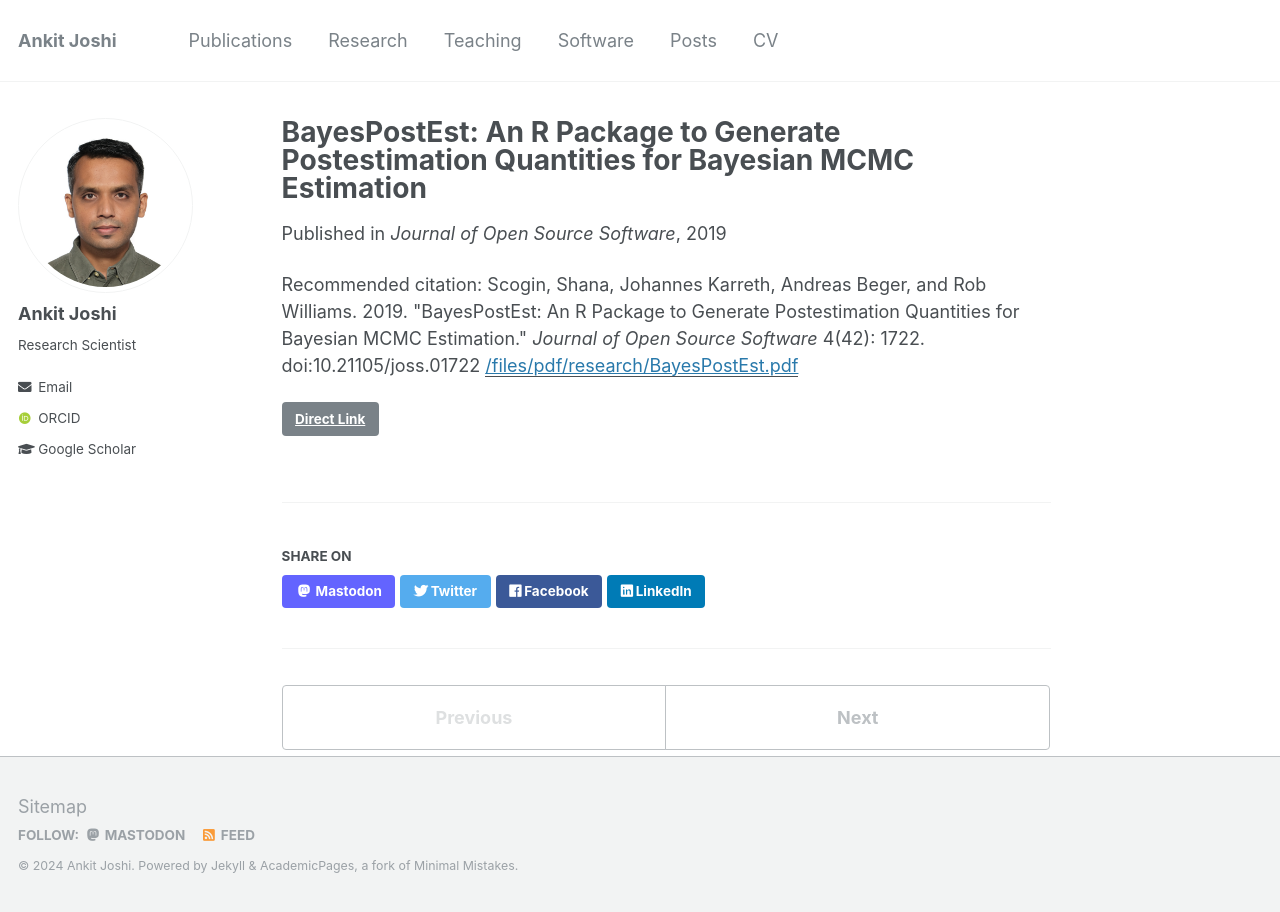
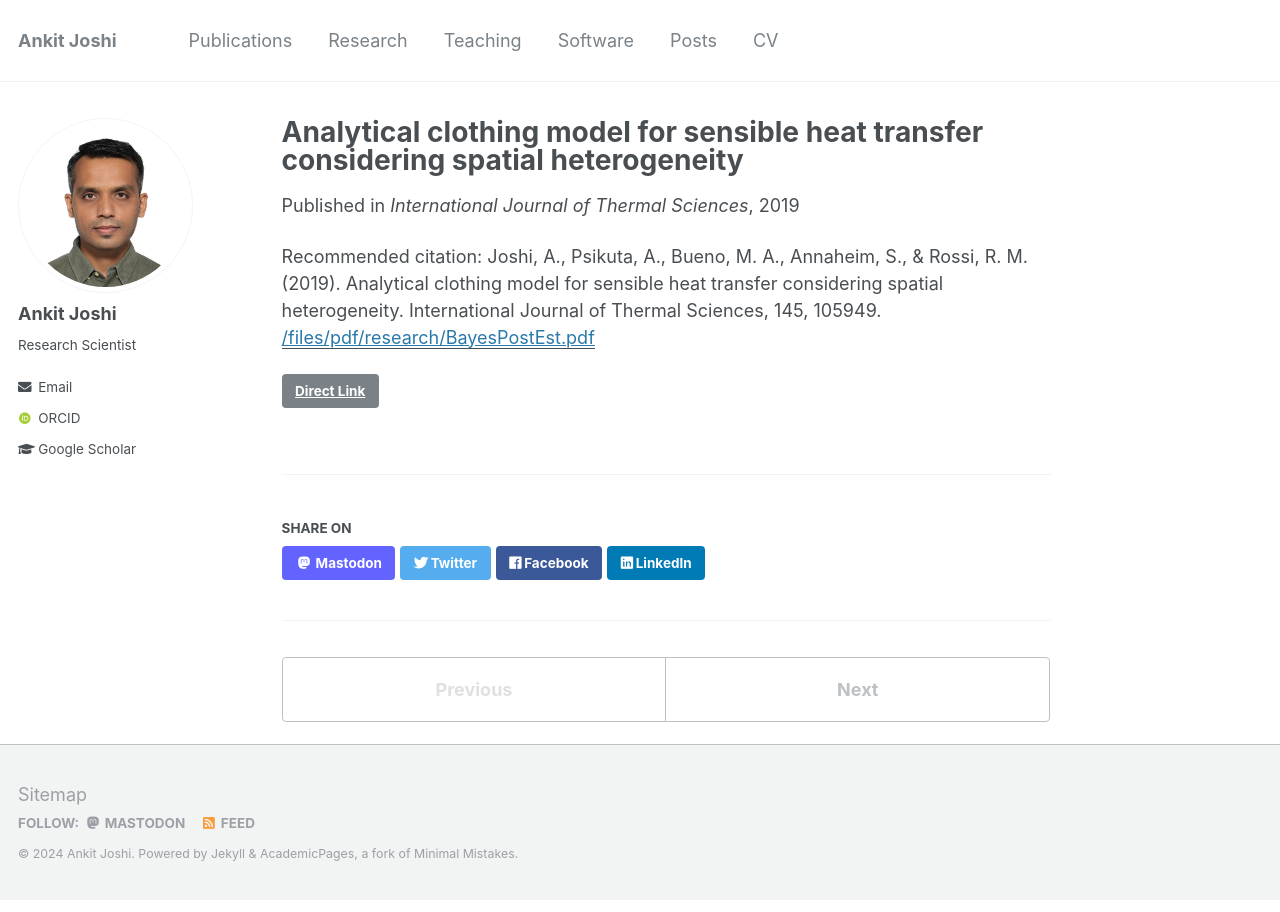
Before and after one commit to Joshi-Ankit/joshi-ankit.github.io, a Jekyll site: the page built from _publications/2019-BayesPostEst.md, in a window 1280 px wide. Built offline with Jekyll 4.4.1, drawn with Linux system fonts in a browser that asks for light colours; some web fonts are replaced.

Commit message:
Update 2019-BayesPostEst.md

```diff
--- a/_publications/2019-BayesPostEst.md
+++ b/_publications/2019-BayesPostEst.md
@@ -1,10 +1,10 @@
 ---
-title: "BayesPostEst: An R Package to Generate Postestimation Quantities for Bayesian MCMC Estimation"
+title: "Analytical clothing model for sensible heat transfer considering spatial heterogeneity"
 collection: publications
-permalink: /publication/2019-bayespostest
-date: 2019-10-01
-venue: 'Journal of Open Source Software'
+permalink: /publication/joshi2019analytical
+date: 2019-11-01
+venue: 'International Journal of Thermal Sciences'
 paperurl: '/files/pdf/research/BayesPostEst.pdf'
-link: 'https://doi.org/10.21105/joss.01722'
-citation: 'Scogin, Shana, Johannes Karreth, Andreas Beger, and Rob Williams. 2019. &quot;BayesPostEst: An R Package to Generate Postestimation Quantities for Bayesian MCMC Estimation.&quot; <i>Journal of Open Source Software</i> 4(42): 1722. doi:10.21105/joss.01722'
+link: '[https://doi.org/10.21105/joss.01722](https://doi.org/10.1016/j.ijthermalsci.2019.05.005)](https://www.dora.lib4ri.ch/empa/islandora/object/empa%3A19544/datastream/PDF2/Joshi-2019-Analytical_clothing_model_for_sensible-%28accepted_version%29.pdf)'
+citation: 'Joshi, A., Psikuta, A., Bueno, M. A., Annaheim, S., & Rossi, R. M. (2019). Analytical clothing model for sensible heat transfer considering spatial heterogeneity. International Journal of Thermal Sciences, 145, 105949.'
 ---
```
